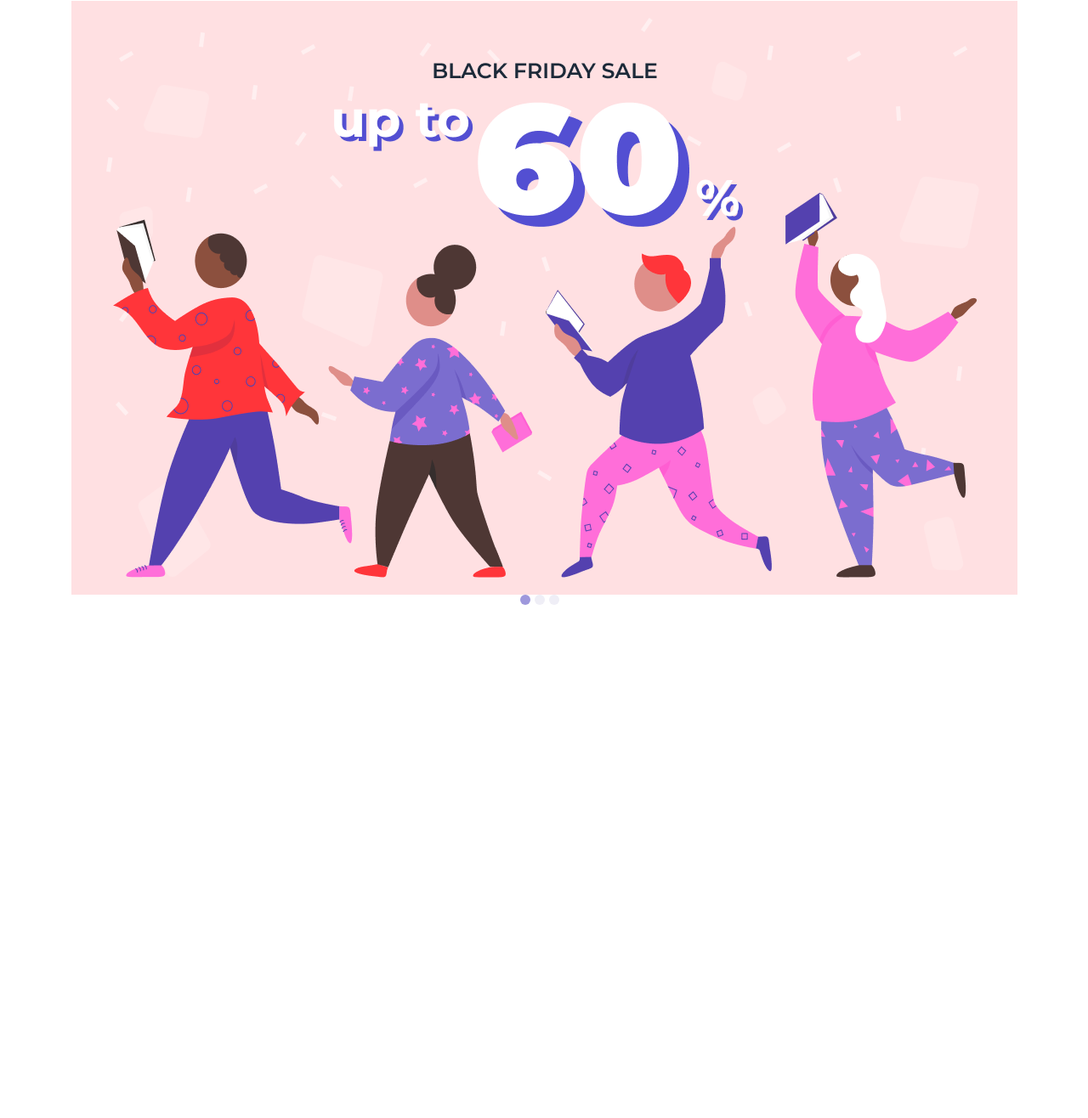
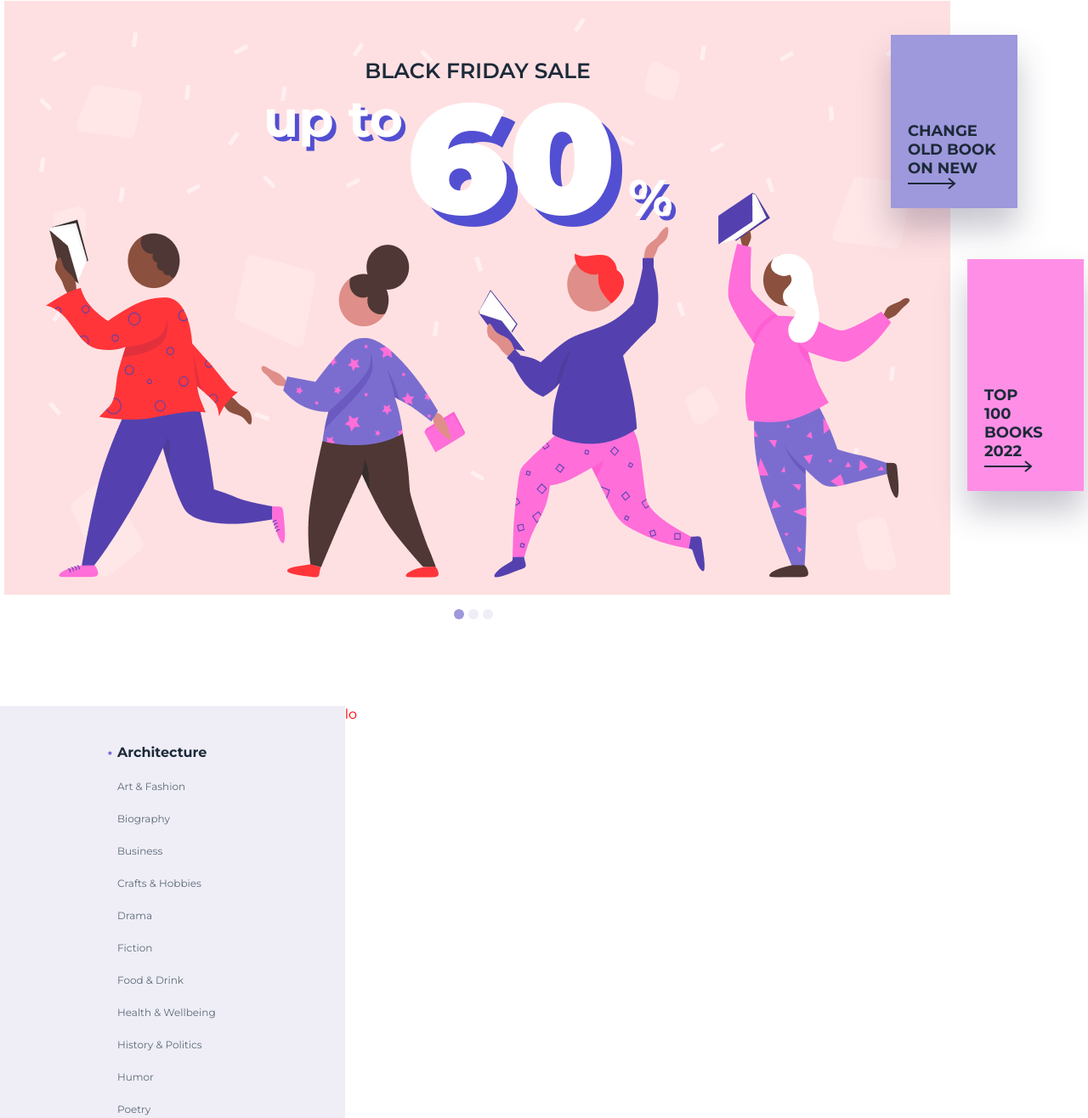
Before and after one commit to DogmaN-fe/bookstore, a website built with webpack: page main.html in a window 1280 px wide. Shown: the part 115-1431 px from the top of the page at 85% size. Before the commit the page ends 827 px from the top, so only its background shows below. Built offline with nearby package versions, Linux system fonts and the light colour scheme.

Commit message:
Добавил выбор категории (Без js)

```diff
--- a/main.html
+++ b/main.html
@@ -51,7 +51,7 @@
     </header>
 
     <main class="main">
-        <section class="main__slider">
+        <section class="main__slider flex">
             <div class="main__slider--section flex">
                 <div class="section__slides flex">
                     <img src="./src/images/png/banner.png" alt="banner" class="section__banner section__banner--hide">
@@ -64,7 +64,45 @@
                     <span class="switch"></span>
                 </span>
             </div>
-            <div class="main__slider--section"></div>
+            <div class="main__slider--section">
+                <div class="section__additional-information-one">
+                    <a href="#" class="section__additional-information-one-a">
+                        Change old book on new
+                        <img src="./src/images/svg/arrow.svg" alt="arrow">
+                    </a>
+                </div>
+                <div class="section__additional-information-two">
+                    <a href="#" class="section__additional-information-two-a">
+                        top 100 books 2022
+                        <img src="./src/images/svg/arrow.svg" alt="arrow">
+                    </a>
+                </div>
+            </div>
+        </section>
+        <section class="main__categories-and-category-books flex">
+            <div class="categories">
+                <ul class="categories-links">
+                    <li class="categories-links__link categories-links__link--active">Architecture</li>
+                    <li class="categories-links__link">Art & Fashion</li>
+                    <li class="categories-links__link">Biography</li>
+                    <li class="categories-links__link">Business</li>
+                    <li class="categories-links__link">Crafts & Hobbies</li>
+                    <li class="categories-links__link">Drama</li>
+                    <li class="categories-links__link">Fiction</li>
+                    <li class="categories-links__link">Food & Drink</li>
+                    <li class="categories-links__link">Health & Wellbeing</li>
+                    <li class="categories-links__link">History & Politics</li>
+                    <li class="categories-links__link">Humor</li>
+                    <li class="categories-links__link">Poetry</li>
+                    <li class="categories-links__link">Psychology</li>
+                    <li class="categories-links__link">Science</li>
+                    <li class="categories-links__link">Technology</li>
+                    <li class="categories-links__link">Travel & Maps</li>
+                </ul>
+            </div>
+            <div class="category-books">
+                lo
+            </div>
         </section>
     </main>
 
--- a/src/sass/style.sass
+++ b/src/sass/style.sass
@@ -1,3 +1,9 @@
+=basic-for-additional-information()
+    color: var(--text-black, #1C2A39)
+    font-size: 18px
+    font-weight: 700
+    text-transform: uppercase
+    box-shadow: 0px 24px 36px 0px rgba(53, 49, 84, 0.28)
 /* Global */
 
 .flex
@@ -5,11 +11,12 @@
 
 .body
     flex-direction: column
-    align-items: center
     font-family: Montserrat
 
 /* Header */
 .header
+    z-index: 1
+
     position: fixed
     text-transform: uppercase
 
@@ -51,15 +58,54 @@
 
 .main
     padding-top: 116px
-    &__slider--section
-        flex-direction: column
-        align-items: center
+    &__slider
+        justify-content: center
+        box-sizing: content-box
+        padding-bottom: 102px
+        max-height: 732px
+        &--section
+            position: relative
+            flex-direction: column
+            align-items: center
+    &__categories-and-category-books
+        color: red
 
-.section__slides
-    justify-content: center
+/* SLIDER */
+.section
+    &__slides
+        justify-content: center
+    &__additional-information-one
+        position: relative
+
+        top: 40px
+
+        padding: 102px 20px 20px 20px
+        margin-left: -70px
+        width: 149px
+        height: 204px
+
+        background: #9E98DC
+        +basic-for-additional-information
+        &-a
+            color: var(--text-black, #1C2A39)
+
+    &__additional-information-two
+        position: relative
+
+        top: 100px
+
+        padding: 149px 47px 20px 20px
+        margin-left: 20px
+        width: 137px
+        height: 273px
+
+        background: #FF8FE6
+        +basic-for-additional-information
+        &-a
+            color: var(--text-black, #1C2A39)
 
 .section__banner
-    max-width: 1120px
+    max-width: 100%
     max-height: 702px
 
     animation: fade 1s
@@ -70,6 +116,7 @@
     display: flex
     width: 56px
     height: 12px
+    margin-top: 17px
 
 .switch
     width: 12px
@@ -89,3 +136,34 @@
 
     100%
         opacity: 1
+
+/* BOOKS */
+
+.categories
+    height: 710px
+    background: #EFEEF6
+    &-links
+        padding: 45px 152px 81px 138px
+        &__link
+            position: relative
+            color: var(--text-gray, #5C6A79)
+            font-size: 12px
+            font-weight: 500
+            line-height: normal
+            text-transform: capitalize
+            &:not(:last-child)
+                margin-bottom: 23px
+            &:hover
+                cursor: pointer
+                color: #1C2A39
+                transition: color 0.5s ease-out
+            &--active
+                position: relative
+                color: var(--text-black, #1C2A39)
+                font-size: 16px
+                font-weight: 700
+                &::before
+                    position: absolute
+                    left: -10%
+                    content: '•'
+                    color: #756AD3
```
Also changed, not shown: src/css/style.css, src/images/svg/arrow.svg (added), 1 other file.
